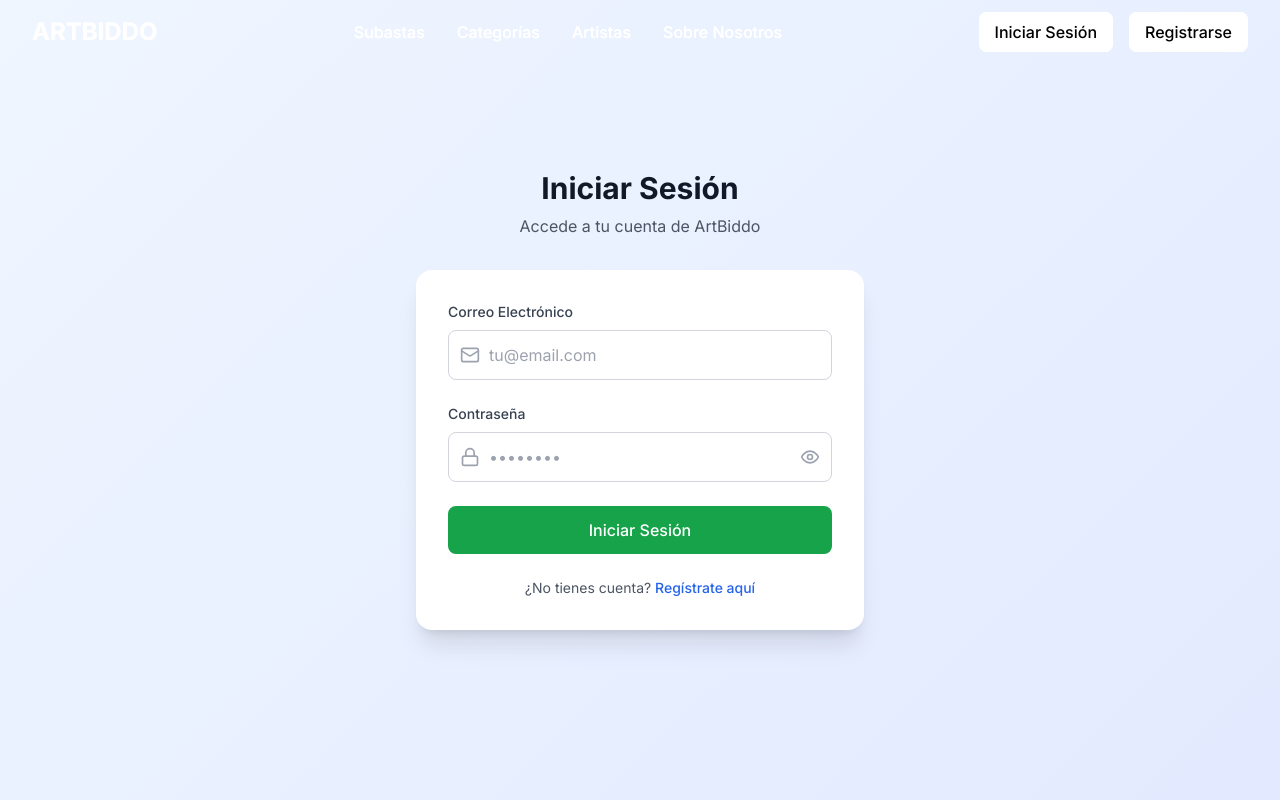
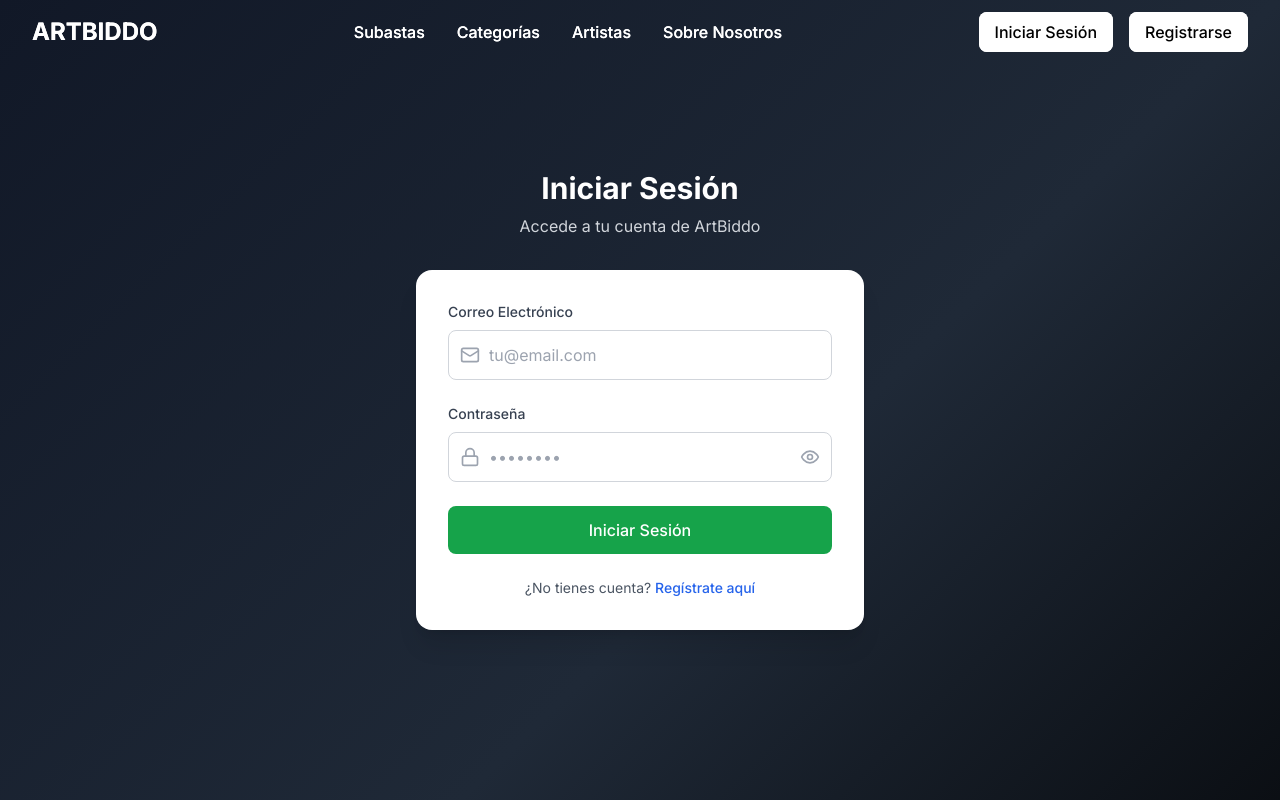
Before and after one commit to artbiddo-platform/artbiddo-platform, a Next.js app: page /login in a window 1280 px wide. Shown: the top 800 px of the page. Built offline with nearby package versions, Linux system fonts and the light colour scheme.

Commit message:
Mejorar diseño: Fondo oscuro en login para mejor visibilidad del menú

```diff
--- a/app/login/page.tsx
+++ b/app/login/page.tsx
@@ -55,17 +55,17 @@
   };
 
   return (
-    <div className="min-h-screen bg-gradient-to-br from-blue-50 to-indigo-100">
+    <div className="min-h-screen bg-gradient-to-br from-gray-900 via-gray-800 to-black">
       <Header />
 
       <main className="flex items-center justify-center min-h-screen py-12 px-4 sm:px-6 lg:px-8">
         <div className="max-w-md w-full">
           {/* Header */}
           <div className="text-center mb-8">
-            <h1 className="text-3xl font-bold text-gray-900 mb-2">
+            <h1 className="text-3xl font-bold text-white mb-2">
               Iniciar Sesión
             </h1>
-            <p className="text-gray-600">
+            <p className="text-gray-300">
               Accede a tu cuenta de ArtBiddo
             </p>
           </div>
```
